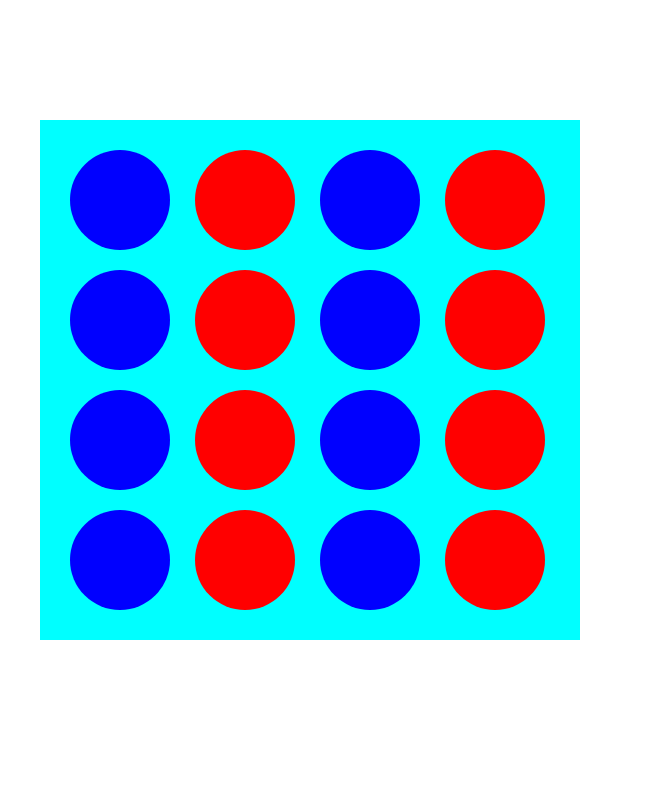
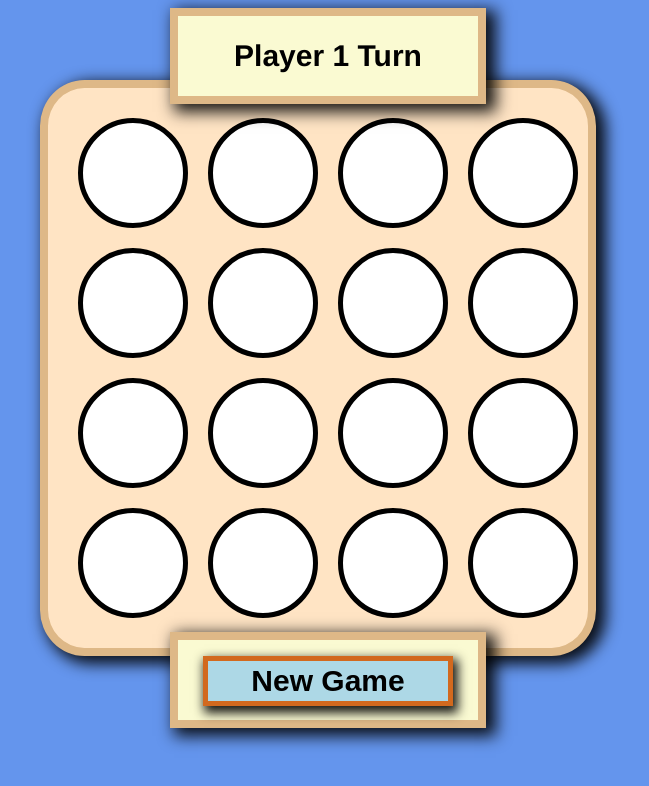
Before and after one commit to Gabo-Dev/Udemy-Front-End-Bootcamp, a React (Vite) app in the folder React/Final Project/connect4App/: page / in a window 1280 px wide. Shown: the top 786 px of the page, without its empty margins (350-999 px from the left). Built offline with nearby package versions, Linux system fonts and the light colour scheme.

Commit message:
Update: draw condition added

```diff
--- /dev/null
+++ b/React/Final Project/connect4App/src/Components/APP.jsx
@@ -0,0 +1,8 @@
+import GameBoard from "./GameBoard"
+export function App() {
+    return(
+        <div className="app-container">
+            <GameBoard />
+        </div>
+    )
+}
--- /dev/null
+++ b/React/Final Project/connect4App/src/Components/Footer.jsx
@@ -0,0 +1,11 @@
+import React from 'react'
+
+function Footer() {
+  return (
+    <div className='panel footer'>
+        <button>New Game</button>
+    </div>
+  )
+}
+
+export default Footer
--- a/React/Final Project/connect4App/src/Components/GameBoard.jsx
+++ b/React/Final Project/connect4App/src/Components/GameBoard.jsx
@@ -1,32 +1,68 @@
-import React from "react";
+import React, {useState} from "react";
 import GameCircle from "./GameCircle";
 import '../css/styles.css'
+import Header from "./Header";
+import Footer from "./Footer";
+import { isDraw, isWinner } from "../helper";
+import { GAME_STATE_PLAYING,NO_PLAYER,PLAYER_1,PLAYER_2,GAME_STATE_DRAW,GAME_STATE_WIN,NO_CIRCLES } from "../Constants";
+
+
 
  const GameBoard = () => {
+    const [gameBoard, setGameBoard] = useState(Array(16).fill(NO_PLAYER));
+    const [currentPlayer, setcurrentPlayer] = useState(PLAYER_1);
+    const [gameState, setGameState] = useState(GAME_STATE_PLAYING);
+    const [winPlayer, setWinPlayer] = useState(NO_PLAYER);
+    //init the game
+    const initBoard = () =>{
+        const circles =[];
+        for (let index = 0; index < NO_CIRCLES; index++) {
+            circles.push(renderCircle(index));
+        }
+        return circles;
+    }
+
     // callBack
     const circleClicked = (id) =>{
         console.log('circle clicked: ' + id);
+
+        if (gameBoard[id] !== NO_PLAYER) {
+            return;
+        }
+        if (gameState !== GAME_STATE_PLAYING) return;
+
+        if (isWinner(gameBoard,id , currentPlayer)) {
+            setGameState(GAME_STATE_WIN);
+            setWinPlayer(currentPlayer);
+        }
+        if (isDraw(gameBoard,id , currentPlayer)) {
+            setGameState(GAME_STATE_DRAW);
+            setWinPlayer(NO_PLAYER);
+        }
+        // recommended way of update an array if we've got an estate.
+        setGameBoard(prev =>{
+            return prev.map((circle,pos)=>{
+                if(pos === id) return currentPlayer;
+                return circle;
+            })
+        })
+
+        setcurrentPlayer(currentPlayer === PLAYER_1 ? PLAYER_2 : PLAYER_1);
+
+        console.log(gameBoard);
     }
 
+    const renderCircle = id => {
+        return <GameCircle key={id} id={id} className={`player_${gameBoard[id]}`} onCircleClicked = {circleClicked}/>
+    }
     return (
+       <>
+        <Header currentPlayer ={currentPlayer} gameState ={gameState} winPlayer = {winPlayer}/>
         <div className="gameBoard">
-            <GameCircle id={1}  onCircleClicked = {circleClicked}/>
-            <GameCircle id={2}  onCircleClicked = {circleClicked}/>
-            <GameCircle id={3}  onCircleClicked = {circleClicked}/>
-            <GameCircle id={4}  onCircleClicked = {circleClicked}/>
-            <GameCircle id={5}  onCircleClicked = {circleClicked} />
-            <GameCircle id={6}  onCircleClicked = {circleClicked}/>
-            <GameCircle id={7}  onCircleClicked = {circleClicked} />
-            <GameCircle id={8}  onCircleClicked = {circleClicked}/>
-            <GameCircle id={9}  onCircleClicked = {circleClicked}/>
-            <GameCircle id={10} onCircleClicked = {circleClicked} />
-            <GameCircle id={11} onCircleClicked = {circleClicked}/>
-            <GameCircle id={12} onCircleClicked = {circleClicked} />
-            <GameCircle id={13} onCircleClicked = {circleClicked}  />
-            <GameCircle id={14} onCircleClicked = {circleClicked} />
-            <GameCircle id={15} onCircleClicked = {circleClicked} />
-            <GameCircle id={16} onCircleClicked = {circleClicked}/>
+            {initBoard()}
         </div>
+        <Footer />
+       </>
     )
 }
 export default GameBoard;
--- a/React/Final Project/connect4App/src/Components/GameCircle.jsx
+++ b/React/Final Project/connect4App/src/Components/GameCircle.jsx
@@ -3,12 +3,12 @@
 import '../css/styles.css'
 
 
-const GameCircle = ({id, onCircleClicked}) => {
+const GameCircle = ({id, onCircleClicked,className}) => {
     const circleStyle = id % 2 === 0 ? 'odd' : 'even';
 
 
     return (
-        <div className={`gameCircle ${circleStyle}`}  onClick={() => onCircleClicked(id)}>
+        <div className={`gameCircle ${className}`}  onClick={() => onCircleClicked(id)}>
         </div>
     )
 
--- /dev/null
+++ b/React/Final Project/connect4App/src/Components/Header.jsx
@@ -0,0 +1,30 @@
+import React from 'react'
+import { GAME_STATE_PLAYING, NO_PLAYER, PLAYER_1, PLAYER_2, GAME_STATE_DRAW, GAME_STATE_WIN, NO_CIRCLES } from "../Constants";
+
+
+const Header = ({ currentPlayer, gameState, winPlayer }) => {
+    const renderLabel = () => {
+        switch (gameState) {
+            case GAME_STATE_PLAYING:
+                return <div>Player { currentPlayer } Turn</div>;
+                break;
+            case GAME_STATE_WIN:
+                return <div>Player { winPlayer } Wins</div>;
+                break;
+            case GAME_STATE_DRAW:
+                return <div>Draw!</div>;
+            default:
+                break;
+        }
+    }
+
+    return (
+        <div className='panel header'>
+            <div className='header-text'>
+                {renderLabel()}
+            </div>
+        </div>
+    )
+}
+
+export default Header;
--- /dev/null
+++ b/React/Final Project/connect4App/src/Constants.js
@@ -0,0 +1,8 @@
+export const NO_PLAYER =0;
+export const PLAYER_1 =1;
+export const PLAYER_2 = 2;
+export const NO_CIRCLES =16;
+export const GAME_STATE_IDL = 0;
+export const GAME_STATE_PLAYING= 1;
+export const GAME_STATE_WIN=2;
+export const GAME_STATE_DRAW = 3;
--- a/React/Final Project/connect4App/src/css/styles.css
+++ b/React/Final Project/connect4App/src/css/styles.css
@@ -1,7 +1,14 @@
-.even{
+body{
+    background-color: cornflowerblue;
+    font-family: 'Franklin Gothic Medium', 'Arial Narrow', Arial, sans-serif;
+}
+.player_0{
+    background-color: white;
+}
+.player_1{
  background-color: blue;
 }
-.odd{
+.player_2{
     background-color: red;
 }
 .gameCircle{
@@ -9,17 +16,78 @@
     height: 100px;
     margin: 10px;
     border-radius: 50%;
+    border: 5px solid black;
 
 }
 .gameBoard{
     display: grid;
     grid-template-columns: 1fr 1fr 1fr 1fr;
     grid-template-rows: 1fr 1fr 1fr 1fr;
-    background-color: aqua;
+    background-color: bisque;
     padding: 20px;
     position: absolute;
     width: 500px;
     left: 50%;
     margin-left: -250px;
-    top: 15%;
+    margin-top: 9%;
+    border: 8px solid burlywood;
+    border-radius: 8%;
+    -webkit-box-shadow: 7px 5px 15px 3px rgba(0,0,0,0.9);
+    box-shadow: 7px 5px 15px 3px rgba(0,0,0,0.9);
 }
+.panel{
+    position: absolute;
+    background-color: lightgoldenrodyellow;
+    border: 8px solid burlywood;
+    -webkit-box-shadow: 7px 5px 15px 3px rgba(0,0,0,0.9);
+    box-shadow: 7px 5px 15px 3px rgba(0,0,0,0.9);
+    z-index: 1;
+}
+.header{
+    left: 50%;
+    height: 80px;
+    width: 300px;
+    margin-left: -120px;
+}
+.header-text{
+    text-align: center;
+    font-size: 30px;
+    font-weight: bold;
+    width: 200px;
+    margin: 0;
+    position: absolute;
+    top: 50%;
+    left: 50%;
+    -ms-transform: translate(-50%, -50%);
+    transform: translate(-50%, -50%);
+}
+.footer{
+    left: 50%;
+    bottom: 5px;
+    height: 80px;
+    width: 300px;
+    margin-left: -120px;
+}
+.footer button{
+    position: relative;
+    left: 50%;
+    top: 20%;
+    margin-left: -125px;
+    width: 250px;
+    height: 50px;
+    background-color: lightblue;
+    font-size: 30px;
+    -webkit-box-shadow: 3px 5px 10px 2px rgba(0,0,0,0.9);
+    box-shadow: 3px 5px 10px 2px rgba(0,0,0,0.9);
+    border: 5px solid chocolate;
+    font-weight: bold;
+}
+.app-container{
+    width: 800px;
+    height: 725px;
+    position: absolute;
+    left: 50%;
+    top: 1%;
+    bottom: 10%;
+    margin-left: -400px;
+}
--- /dev/null
+++ b/React/Final Project/connect4App/src/helper.jsx
@@ -0,0 +1,38 @@
+export const isWinner = (gameBoard, currentMove, currentPlayer) => {
+    // create a copy coz is not allowed to mutate gameBoard (is referenced)
+    let board = [...gameBoard];
+    board[currentMove] = currentPlayer;
+
+    const winLines = [
+        [0, 1, 2, 3],
+        [4, 5, 6, 7],
+        [8, 9, 10, 11],
+        [12, 13, 14, 15],
+        [0, 4, 8, 12],
+        [1, 5, 9, 13],
+        [2, 6, 10, 14],
+        [3, 7, 11, 15],
+        [0, 5, 10, 16],
+        [3, 6, 9, 12],
+    ];
+
+    for (let i = 0; i < winLines.length; i++) {
+        const [c1, c2, c3, c4] = winLines[i];
+        if (board[c1] > 0 &&
+            board[c1] === board[c2] &&
+            board[c2] === board[c3] &&
+            board[c3] === board[c4]) {
+                return true;
+        }
+    }
+    return false;
+}
+// detect draw game
+export const isDraw = (gameBoard, currentMove, currentPlayer) =>{
+    let board = [...gameBoard];
+    board[currentMove] = currentPlayer;
+
+    // check 0s into the array to determine the draw
+    let count = board.reduce((n,x) => n + (x===0),0);
+    return count ===0;
+}
--- a/React/Final Project/connect4App/src/main.jsx
+++ b/React/Final Project/connect4App/src/main.jsx
@@ -1,7 +1,6 @@
 import React from 'react'
 import ReactDOM from 'react-dom/client'
-import GameBoard from './Components/GameBoard'
-
+import { App } from './Components/APP'
 ReactDOM.createRoot(document.getElementById('root')).render(
-    <GameBoard />
+    <App />
 )
```
